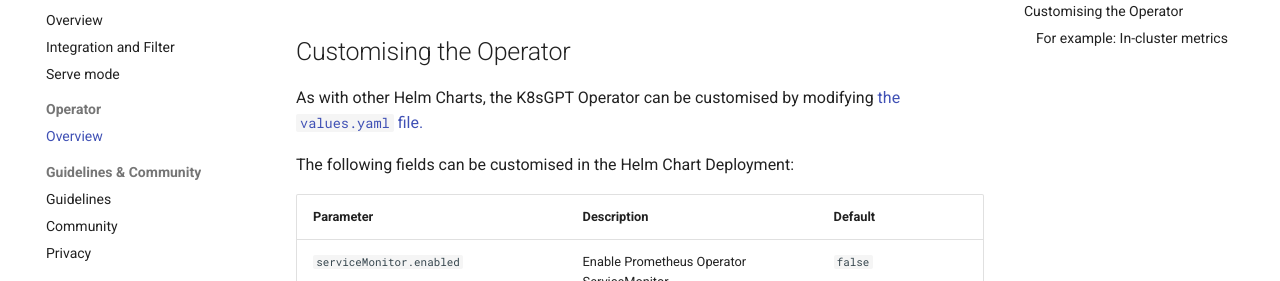
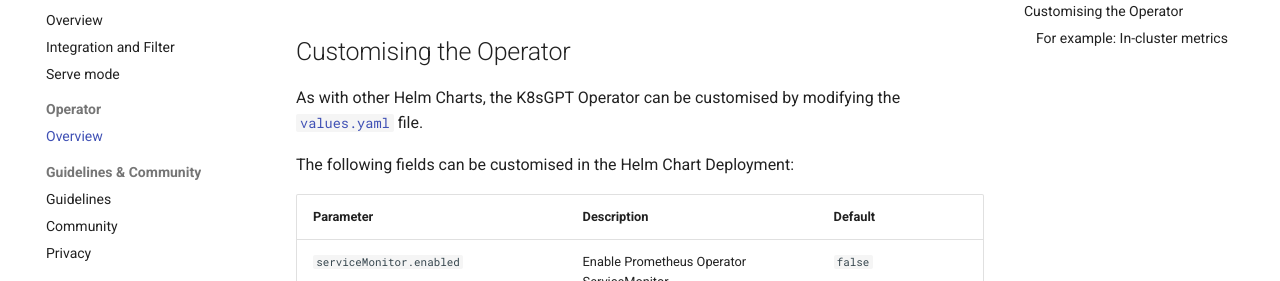
Before and after one commit to k8sgpt-ai/docs, an MkDocs documentation site: the page built from docs/reference/operator/overview.md, in a window 1280 px wide and 900 px high, scrolled down 819 px. Shown: the part 172-453 px from the top of the window. Built offline with MkDocs 1.6.1 and Material for MkDocs 9.7.7, drawn with Linux system fonts in a browser that asks for light colours; comment, search, counter and statistics services are not loaded.

```diff
--- a/docs/reference/operator/overview.md
+++ b/docs/reference/operator/overview.md
@@ -13,7 +13,7 @@ The diagram below showcases the different components that the K8sGPT Operator in
 
 ## Customising the Operator
 
-As with other Helm Charts, the K8sGPT Operator can be customised by modifying [the `values.yaml` file.](https://github.com/k8sgpt-ai/k8sgpt/blob/main/charts/k8sgpt/values.yaml)
+As with other Helm Charts, the K8sGPT Operator can be customised by modifying  the [ `values.yaml`](https://github.com/k8sgpt-ai/k8sgpt/blob/main/charts/k8sgpt/values.yaml) file.
 
 The following fields can be customised in the Helm Chart Deployment:
 
```
